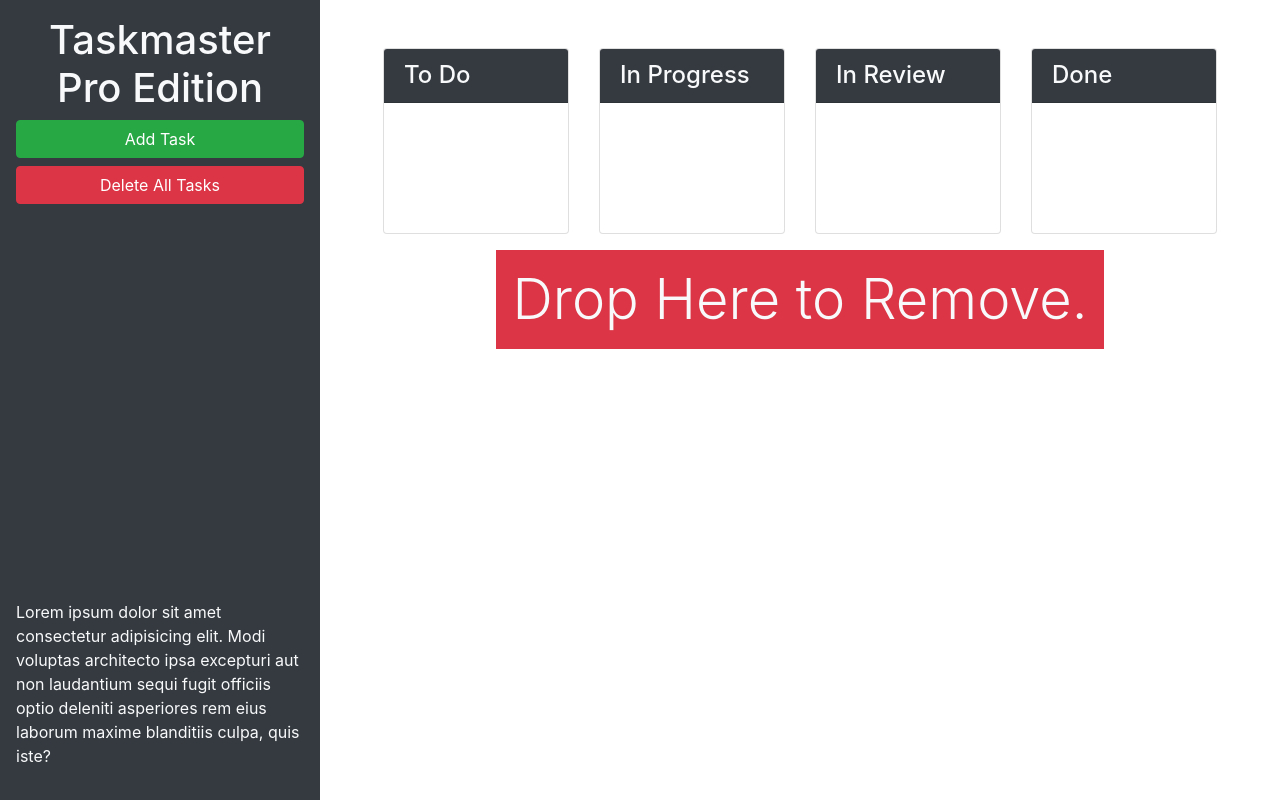
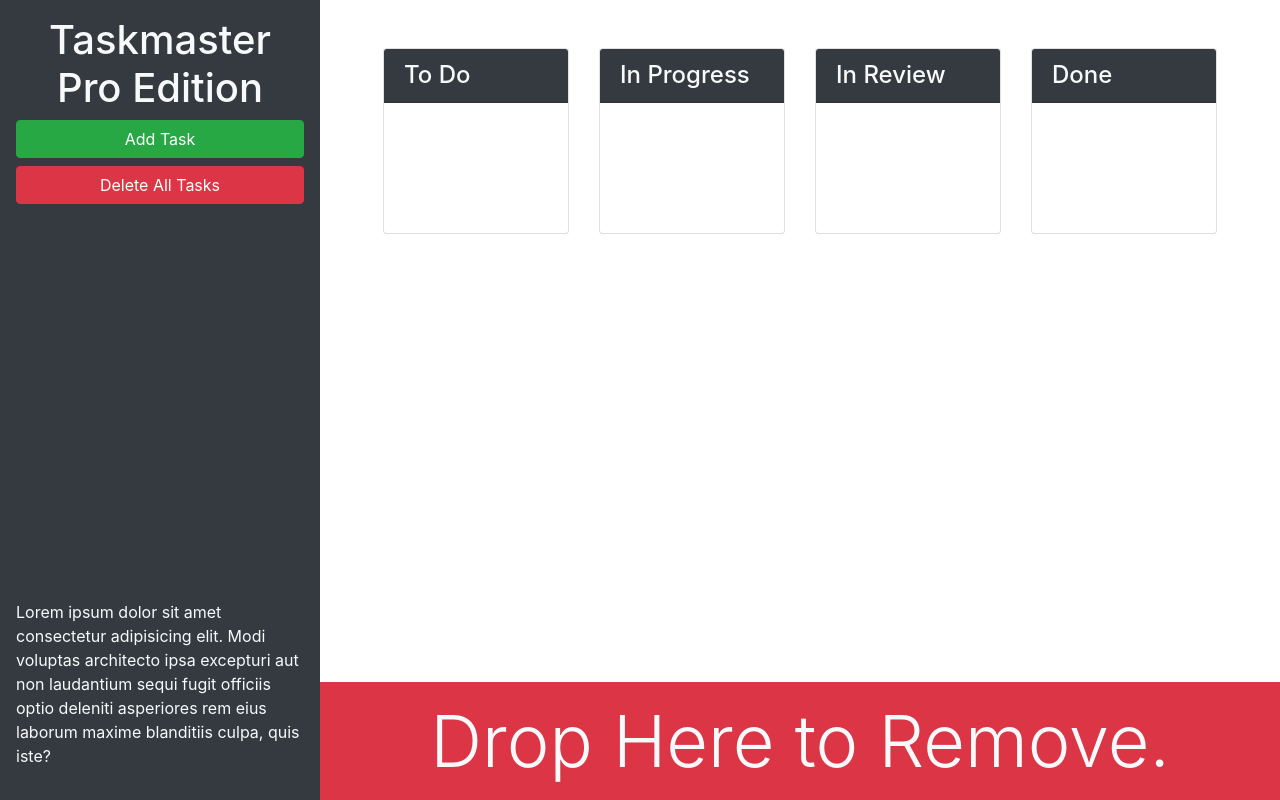
Before and after one commit to Adamwest023/taskmaster-pro, a plain HTML site: page taskmaster-starter/index.html in a window 1280 px wide. Drawn offline with nearby package versions, Linux system fonts and the light colour scheme.

Commit message:
updated bootstrap

```diff
--- a/taskmaster-starter/index.html
+++ b/taskmaster-starter/index.html
@@ -77,12 +77,13 @@
         </ul>
       </div>
     </div>
-      <div id="trash" class="mt-auto">
-        <div class="w-100 bg-danger p-3 text-center text-light display-4 mt-auto">
+  </div>
+      <div id="trash" class=" w-100 mt-auto">
+        <div class="w-110 bg-danger p-3 text-center text-light display-3 mt-auto">
           Drop Here to Remove.
         </div>
       </div>
-    </div>
+
     </main>
   </div>
 
```
